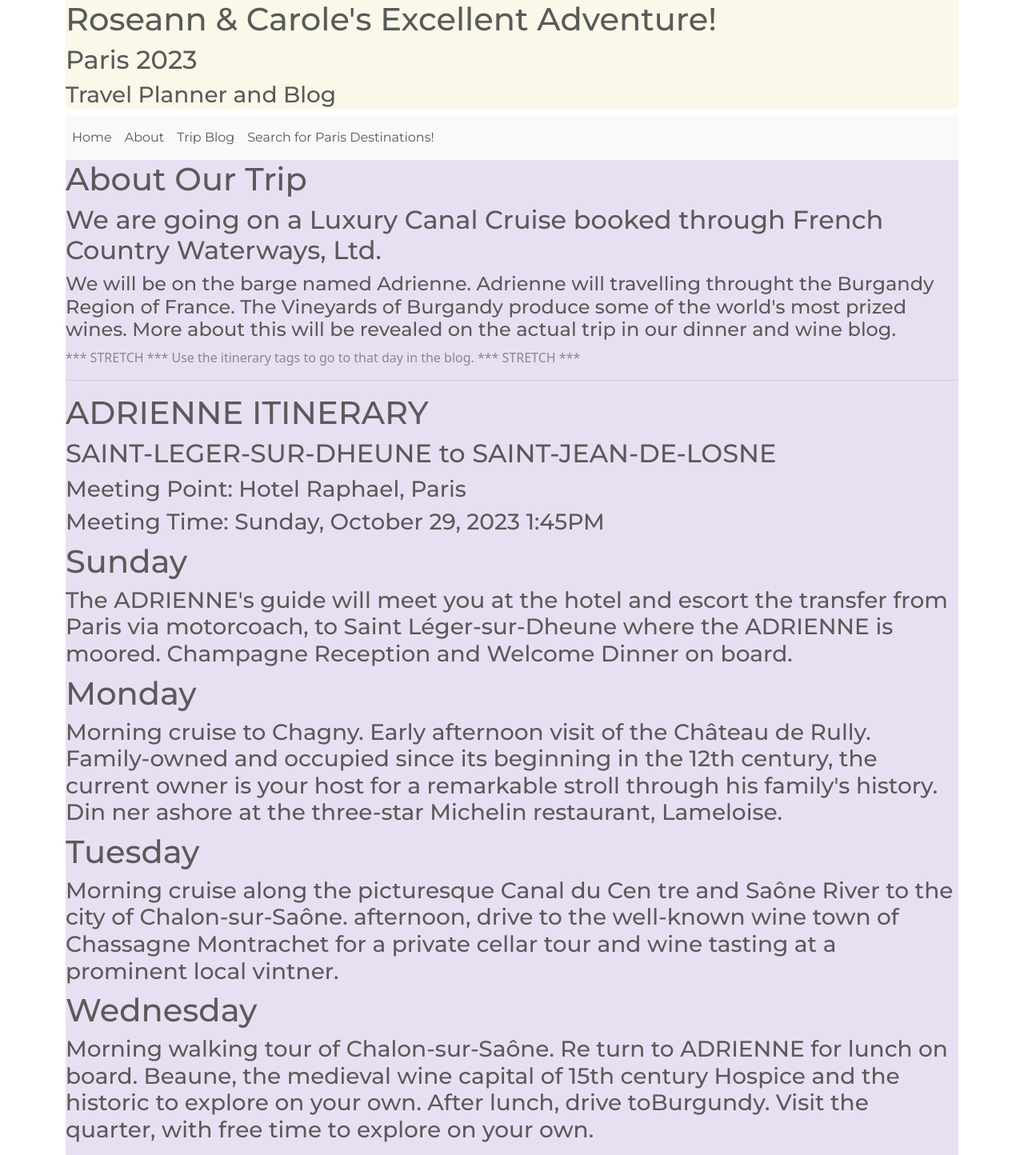
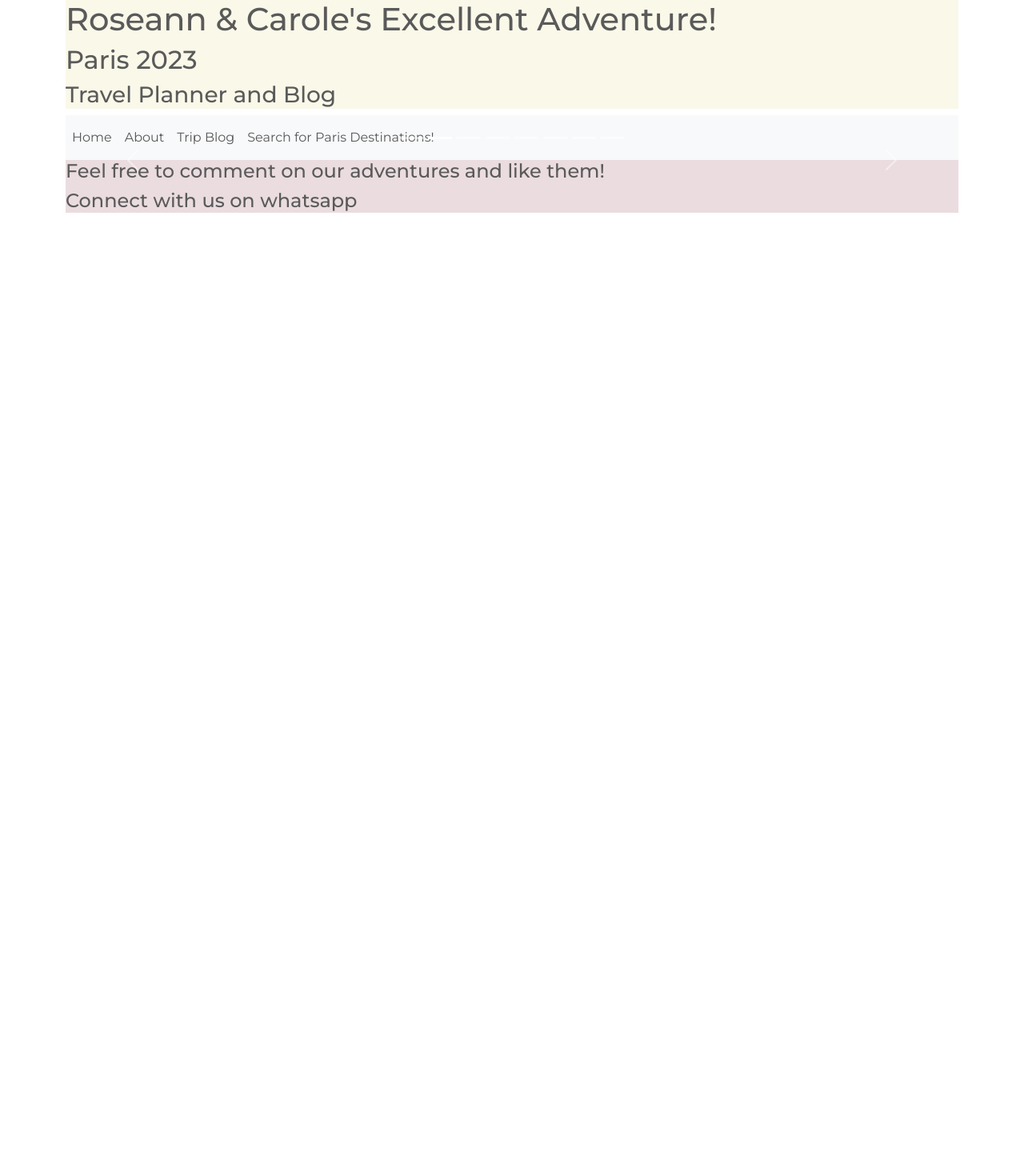
Before and after one commit to caroleatierney/Paris_Travel_App_Blog, a React (Create React App) app: page /about in a window 1280 px wide. Shown: the top 1444 px of the page at 80% size. After the commit the page ends 800 px from the top, so only its background shows below. Built offline with nearby package versions, Linux system fonts and the light colour scheme.

Commit message:
working on carousel

```diff
--- a/src/About.js
+++ /dev/null
@@ -1,40 +0,0 @@
-import React from 'react';
-
-export default function About() {
-    return (
-        <div className="about">
-            <h1>About Our Trip</h1>
-            <h2>We are going on a Luxury Canal Cruise booked through French Country Waterways, Ltd.</h2>
-            <h4>We will be on the barge named Adrienne. Adrienne will travelling throught the Burgandy Region of France. The Vineyards of Burgandy produce some of the world's most prized wines. More about this will be revealed on the actual trip in our dinner and wine blog.</h4>
-
-            <p> *** STRETCH *** Use the itinerary tags to go to that day in the blog. *** STRETCH *** </p>
-            <hr></hr>
-
-            <h1>ADRIENNE ITINERARY</h1>
-            <h2>SAINT-LEGER-SUR-DHEUNE to SAINT-JEAN-DE-LOSNE</h2>
-            <h3>Meeting Point: Hotel Raphael, Paris</h3>
-            <h3>Meeting Time: Sunday, October 29, 2023 1:45PM</h3>
-
-            <h1>Sunday</h1>
-            <h3>The ADRIENNE's guide will meet you at the hotel and escort the transfer from Paris via motorcoach, to Saint Léger-sur-Dheune where the ADRIENNE is moored. Champagne Reception and Welcome Dinner on board.</h3>
-
-            <h1>Monday</h1>
-            <h3>Morning cruise to Chagny. Early afternoon visit of the Château de Rully. Family-owned and occupied since its beginning in the 12th century, the current owner is your host for a remarkable stroll through his family's history. Din ner ashore at the three-star Michelin restaurant, Lameloise.</h3>
-
-            <h1>Tuesday</h1>
-            <h3>Morning cruise along the picturesque Canal du Cen tre and Saône River to the city of Chalon-sur-Saône. afternoon, drive to the well-known wine town of Chassagne Montrachet for a private cellar tour and wine tasting at a prominent local vintner.</h3>
-
-            <h1>Wednesday</h1>
-            <h3>Morning walking tour of Chalon-sur-Saône. Re turn to ADRIENNE for lunch on board. Beaune, the medieval wine capital of 15th century Hospice and the historic to explore on your own. After lunch, drive toBurgundy. Visit the quarter, with free time to explore on your own.</h3>
-
-            <h1>Thursday</h1>
-            <h3>Morning cruise to Seurre. Afternoon visit of the remarkable 12th-century museum château, the Clos de Vougeot, headquarters of the Chevaliers du Tastevin, whose special label is awarded annually to the finest Côte-d'Or wines.</h3>
-
-            <h1>Friday</h1>
-            <h3>Morning cruise to the final mooring in Saint-Jean de-Losne. After lunch, enjoy a walking tour of Dijon, starting in front of the Ducal Palace, with time to browse in the fine specialty shops. Aperitifs and the Captain's Farewell Dinner on board.</h3>
-
-            <h1>Saturday</h1>
-            <h3>After breakfast, depart the barge for the escorted transfer to Paris, arriving at the hotel at approxi mately 12:45 PM. Note: The Captain will schedule Hot Air Ballooning during the cruise upon request. Balloon flights are dependent on favorable wind conditions and a minimum of four passengers.</h3>
-       </div>
-    )
-}
--- a/src/App.js
+++ b/src/App.js
@@ -8,7 +8,9 @@
 import Home from './Components/Home.js'
 import Header from './Components/Header.js'
 import Footer from './Components/Footer.js'
-import About from './About.js'
+import About from './Components/About.js'
+// import About from './About.js'
+
 import Search from './Components/Search.js'
 import DailyBlog from './Components/DailyBlog.js'
 
--- /dev/null
+++ b/src/Components/About.js
@@ -0,0 +1,79 @@
+import React from 'react';
+import Carousel from 'react-bootstrap/Carousel';
+// import ExampleCarouselImage from 'components/ExampleCarouselImage';
+export default function About() {
+    return (
+        <div>
+            <Carousel>
+                <Carousel.Item>
+                    {/* <ExampleCarouselImage text="First slide CAN YO UADD AN IMAGE HERE?" /> */}
+                    <Carousel.Caption>
+                        <h1>About Our Trip</h1>
+                        <h2>We are going on a Luxury Canal Cruise booked through French Country Waterways, Ltd.</h2>
+                        <h1>ADRIENNE ITINERARY</h1>
+                        <h2>SAINT-LEGER-SUR-DHEUNE to SAINT-JEAN-DE-LOSNE</h2>
+                        <h3>Meeting Point: Hotel Raphael, Paris</h3>
+                        <h3>Meeting Time: Sunday, October 29, 2023 1:45PM</h3>
+                        <p>We will be staying on a barge named Adrienne. Adrienne will travelling throught the Burgandy Region of France. The Vineyards of Burgandy produce some of the world's most prized wines. More about this will be revealed on the actual trip in our dinner blog</p>
+                    </Carousel.Caption>
+                </Carousel.Item>
+
+                <Carousel.Item>
+                    {/* <ExampleCarouselImage text="First slide CAN YO UADD AN IMAGE HERE?" /> */}
+                    <Carousel.Caption>
+                        <h1>Sunday, October 29, 2023</h1>
+                        <p>The ADRIENNE's guide will meet you at the hotel and escort the transfer from Paris via motorcoach, to Saint Léger-sur-Dheune where the ADRIENNE is moored. Champagne Reception and Welcome Dinner on board.</p>
+                    </Carousel.Caption>
+                </Carousel.Item>
+
+                <Carousel.Item>
+                    {/* <ExampleCarouselImage text="Second slide" /> */}
+                    <Carousel.Caption>
+                        <h1>Monday, October 30, 2023</h1>
+                        <p>Morning cruise to Chagny. Early afternoon visit of the Château de Rully. Family-owned and occupied since its beginning in the 12th century, the current owner is your host for a remarkable stroll through his family's history. Din ner ashore at the three-star Michelin restaurant, Lameloise.</p>
+                    </Carousel.Caption>
+                </Carousel.Item>
+
+                <Carousel.Item>
+                    {/* <ExampleCarouselImage text="Third slide" /> */}
+                    <Carousel.Caption>
+                        <h1>Tuesday, October 31, 2023</h1>
+                        <p>Morning cruise along the picturesque Canal du Cen tre and Saône River to the city of Chalon-sur-Saône. afternoon, drive to the well-known wine town of Chassagne Montrachet for a private cellar tour and wine tasting at a prominent local vintner.</p>
+                    </Carousel.Caption>
+                </Carousel.Item>
+
+                <Carousel.Item>
+                    {/* <ExampleCarouselImage text="Second slide" /> */}
+                    <Carousel.Caption>
+                        <h1>Wednesday, November 1, 2023</h1>
+                        <p>Morning walking tour of Chalon-sur-Saône. Re turn to ADRIENNE for lunch on board. Beaune, the medieval wine capital of 15th century  Hospice and the historic to explore on your own. After lunch, drive toBurgundy. Visit the quarter, with free time to explore on your own.</p>
+                    </Carousel.Caption>
+                </Carousel.Item>
+
+                <Carousel.Item>
+                    {/* <ExampleCarouselImage text="Third slide" /> */}
+                    <Carousel.Caption>
+                        <h1>Thursday, November 2, 2023</h1>
+                        <p>Morning cruise to Seurre. Afternoon visit of the remarkable 12th-century museum château, the Clos de Vougeot, headquarters of the Chevaliers du Tastevin, whose special label is awarded annually to the finest Côte-d'Or wines.</p>
+                    </Carousel.Caption>
+                </Carousel.Item>
+
+                <Carousel.Item>
+                    {/* <ExampleCarouselImage text="Second slide" /> */}
+                    <Carousel.Caption>
+                        <h1>Friday, November 3, 2023</h1>
+                        <p>Morning cruise to the final mooring in Saint-Jean de-Losne. After lunch, enjoy a walking tour of Dijon, starting in front of the Ducal Palace, with time to browse in the fine specialty shops. Aperitifs and the Captain's Farewell Dinner on board.</p>
+                    </Carousel.Caption>
+                </Carousel.Item>
+
+                <Carousel.Item>
+                    {/* <ExampleCarouselImage text="Third slide" /> */}
+                    <Carousel.Caption>
+                        <h1>Wednesday, November 1, 2023</h1>
+                        <p>After breakfast, depart the barge for the escorted transfer to Paris, arriving at the hotel at approxi mately 12:45 PM. Note: The Captain will schedule Hot Air Ballooning during the cruise upon request. Balloon flights are dependent on favorable wind conditions and a minimum of four passengers.</p>
+                    </Carousel.Caption>
+                </Carousel.Item>
+            </Carousel >
+        </div>
+    )
+}
--- a/src/Components/Home.js
+++ b/src/Components/Home.js
@@ -30,6 +30,7 @@
                     <p>food wine</p>
                     <p>blog</p>
                     <p>search by name</p>
+                    <p>Use the itinerary tags to go to that day in the blog-->About</p>
 
                 <h3>Questions</h3>
                     <p>How many css files should you have?</p>
--- a/src/Components/NavBar.js
+++ /dev/null
@@ -1 +0,0 @@
-}
```
